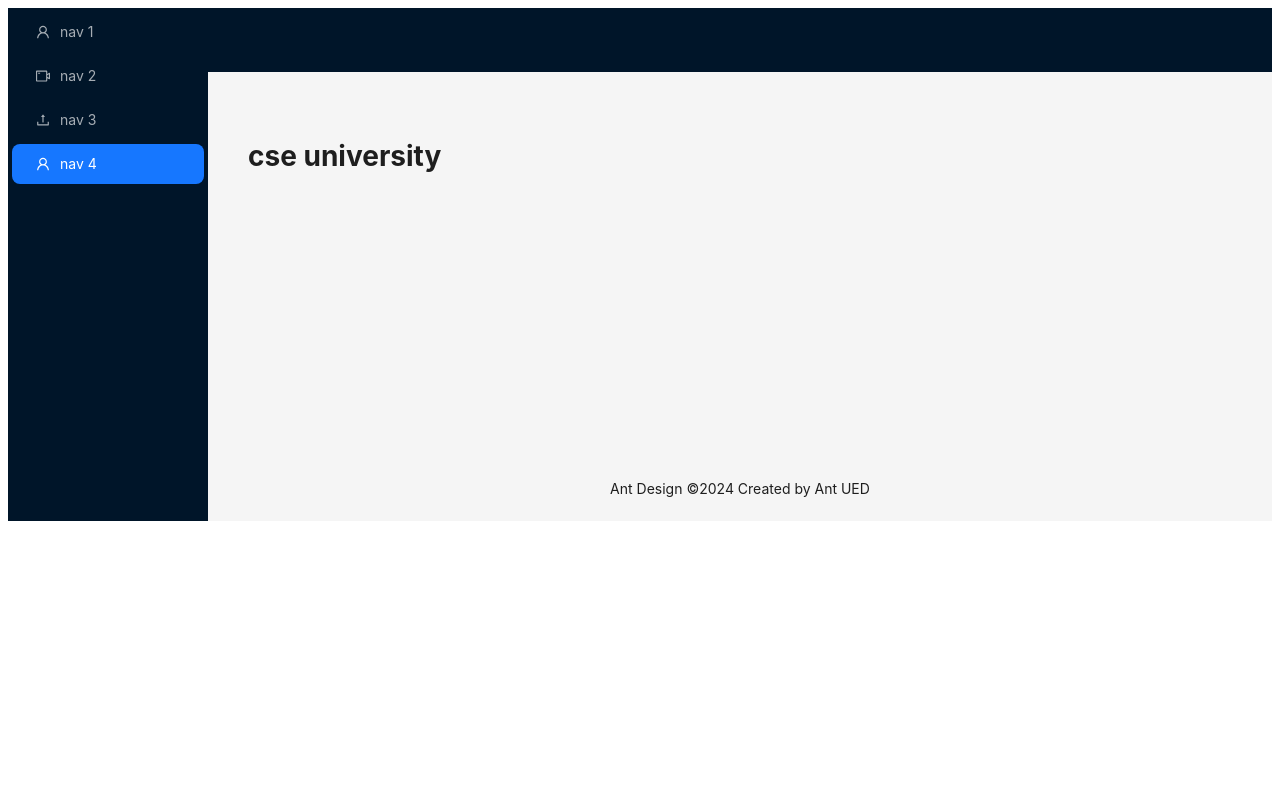
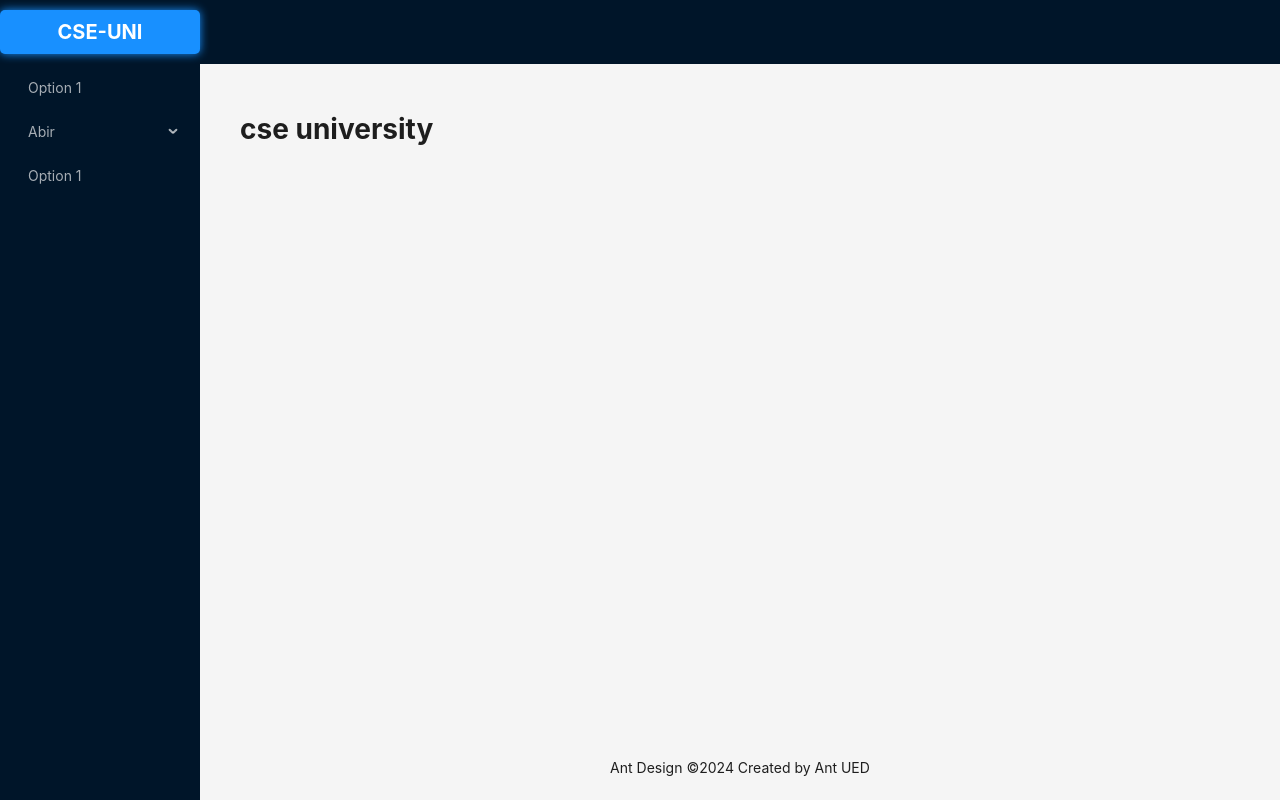
Before and after one commit to AhsanPhero2022/cse-university-client, a React (Vite) app: page / in a window 1280 px wide. Built offline with nearby package versions, Linux system fonts and the light colour scheme.

Commit message:
react router setup done

```diff
--- a/src/components/layout/MainLayout.tsx
+++ b/src/components/layout/MainLayout.tsx
@@ -1,27 +1,37 @@
 import { Layout, Menu } from "antd";
-import {
-  UploadOutlined,
-  UserOutlined,
-  VideoCameraOutlined,
-} from "@ant-design/icons";
-import { createElement } from "react";
+// import {
+//   UploadOutlined,
+//   UserOutlined,
+//   VideoCameraOutlined,
+// } from "@ant-design/icons";
+// import { createElement } from "react";
 
 const { Header, Content, Footer, Sider } = Layout;
 
 const items = [
-  UserOutlined,
-  VideoCameraOutlined,
-  UploadOutlined,
-  UserOutlined,
-].map((icon, index) => ({
-  key: String(index + 1),
-  icon: createElement(icon),
-  label: `nav ${index + 1}`,
-}));
+  {
+    key: "sdfasdf",
+    label: "Option 1",
+  },
+  {
+    key: "sdasdf",
+    label: "Abir",
+    children: [
+      {
+        key: "helo",
+        label: "asia",
+      },
+    ],
+  },
+  {
+    key: "sdfdf",
+    label: "Option 1",
+  },
+];
 
 const MainLayout = () => {
   return (
-    <Layout>
+    <Layout style={{ height: "100vh" }}>
       <Sider
         breakpoint="lg"
         collapsedWidth="0"
@@ -32,7 +42,25 @@
           console.log(collapsed, type);
         }}
       >
-        <div className="demo-logo-vertical" />
+        <div
+          style={{
+            color: "white",
+            fontWeight: "bold",
+            fontSize: "20px",
+            padding: "10px",
+            backgroundColor: "#1890ff",
+            textAlign: "center",
+            borderRadius: "5px",
+            marginBottom: "10px",
+            marginTop: "10px",
+            cursor: "pointer",
+            userSelect: "none",
+            boxShadow: "0px 0px 10px #1890ff",
+            transition: "all 0.3s",
+          }}
+        >
+          CSE-UNI
+        </div>
         <Menu
           theme="dark"
           mode="inline"
--- a/src/index.css
+++ b/src/index.css
@@ -0,0 +1,5 @@
+* {
+  box-sizing: border-box;
+  padding: 0;
+  margin: 0;
+}
--- a/src/main.tsx
+++ b/src/main.tsx
@@ -1,10 +1,12 @@
-import React from 'react'
-import ReactDOM from 'react-dom/client'
-import App from './App.tsx'
-import './index.css'
+import React from "react";
+import ReactDOM from "react-dom/client";
 
-ReactDOM.createRoot(document.getElementById('root')!).render(
+import "./index.css";
+import { RouterProvider } from "react-router-dom";
+import { router } from "./routes/routes";
+
+ReactDOM.createRoot(document.getElementById("root")!).render(
   <React.StrictMode>
-    <App />
-  </React.StrictMode>,
-)
+    <RouterProvider router={router} />
+  </React.StrictMode>
+);
--- /dev/null
+++ b/src/routes/routes.tsx
@@ -0,0 +1,9 @@
+import { createBrowserRouter } from "react-router-dom";
+import App from "../App";
+
+export const router = createBrowserRouter([
+  {
+    path: "/",
+    element: <App />,
+  },
+]);
```
